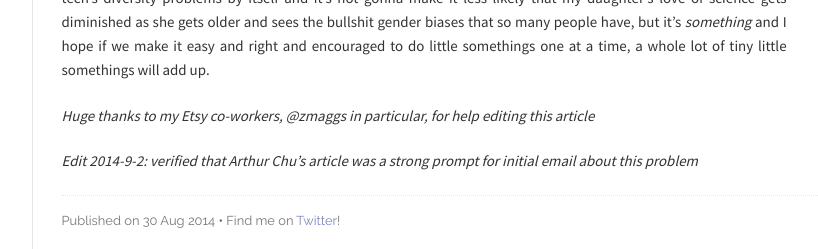
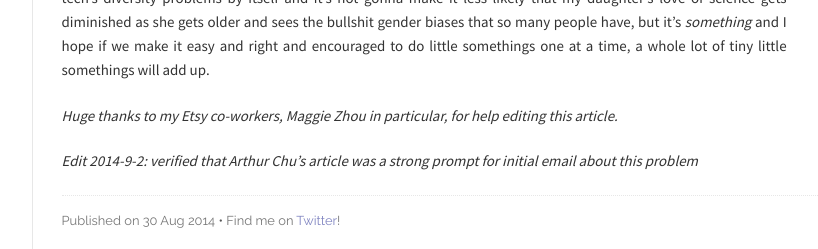
Before and after one commit to Moishe/Moishe.github.io, a Jekyll site: the page built from _posts/2014-8-30-save-us-princess.md, in a window 1280 px wide. Shown: the part 2109-2358 px from the top of the page, without its empty margins (326-1144 px from the left). Built offline with Jekyll 4.4.1, drawn with Linux system fonts in a browser that asks for light colours.

Commit message:
Couple of edits to princess article

```diff
--- a/_posts/2014-8-30-save-us-princess.md
+++ b/_posts/2014-8-30-save-us-princess.md
@@ -30,6 +30,6 @@ As I wrote this, though, I realized I'd never drawn the connection between Ameli
 
 I'm very lucky to be surrounded by people more perceptive than me, and to work in a place where thinking about those things is encouraged, where fixing the text on a button is as easy as it should be. I'm stoked there's a princess there to save me when my code needs it, and to have co-workers who are more observant than me and who see things and fix things I don't see. Changing the text on this button is obviously a tiny little thing and it ain't gonna fix tech's diversity problems by itself and it's not gonna make it less likely that my daughter's love of science gets diminished as she gets older and sees the bullshit gender biases that so many people have, but it's *something* and I hope if we make it easy and right and encouraged to do little somethings one at a time, a whole lot of tiny little somethings will add up.
 
-*Huge thanks to my Etsy co-workers, @zmaggs in particular, for help editing this article*
+*Huge thanks to my Etsy co-workers, Maggie Zhou in particular, for help editing this article.*
 
 *Edit 2014-9-2: verified that Arthur Chu's article was a strong prompt for initial email about this problem*
```
